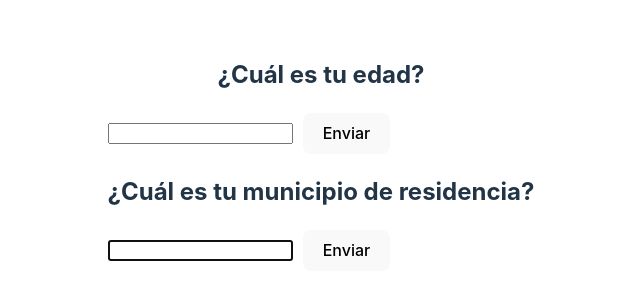
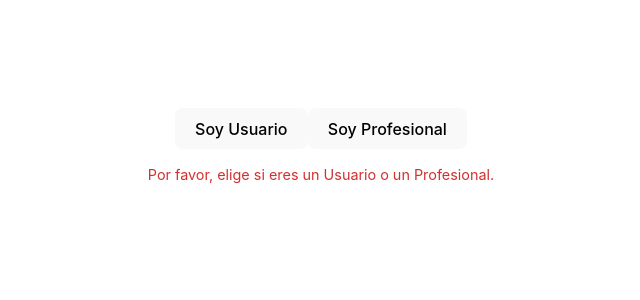
Before and after one commit to vgarri/desafioTripulacionesG1, a React (Vite) app in the folder client/: page / in a window 1280 px wide. Shown: the part 246-546 px from the top of the page, without its empty margins (319-959 px from the left). Built offline with nearby package versions, Linux system fonts and the light colour scheme.

Commit message:
Add/formularioSanitarioProfesional

```diff
--- a/client/src/components/Main/ChatbotSanitario/ChatbotSanitario.jsx
+++ b/client/src/components/Main/ChatbotSanitario/ChatbotSanitario.jsx
@@ -1,4 +1,5 @@
-import { useState } from "react";
+import React, { useState } from "react";
+
 
 const initialData = {
   municipio_residencia: "",
@@ -6,137 +7,183 @@ const initialData = {
   ambito_laboral: "",
   especialidad: "",
   vih_usuario: "",
-  vih_diagnostico: "",
-  vih_tratamiento: "",
+  vih_diagnostico: "No tengo",
+  vih_tratamiento: "No tengo",
   ha_tratado_vih: "",
   como_conocio_felgtbi: "",
 };
 
-function Chatbot() {
+function ChatbotSanitario() {
   const [formData, setFormData] = useState(initialData);
   const [currentStep, setCurrentStep] = useState(0);
   const [inputValue, setInputValue] = useState("");
   const [error, setError] = useState("");
 
-  // Definir las preguntas y validaciones
   const steps = [
     {
       key: "municipio_residencia",
-      question: "¿Cuál es tu municipio de residencia?",
+      question: "¿En qué municipio resides?",
       validate: (value) => value.trim().length > 0,
       errorMessage: "Por favor, ingresa tu municipio de residencia.",
     },
     {
       key: "ccaa",
-      question: "¿Cuál es tu comunidad autónoma?",
+      question: "¿En qué comunidad autónoma resides?",
       validate: (value) => value.trim().length > 0,
       errorMessage: "Por favor, ingresa tu comunidad autónoma.",
     },
     {
       key: "ambito_laboral",
-      question: "¿Cuál es tu ámbito laboral?",
+      question: "¿En qué ámbito laboral trabajas?",
       validate: (value) => value.trim().length > 0,
-      errorMessage: "Por favor, especifica tu ámbito laboral.",
+      errorMessage: "Por favor, ingresa tu ámbito laboral.",
     },
     {
       key: "especialidad",
       question: "¿Cuál es tu especialidad?",
       validate: (value) => value.trim().length > 0,
-      errorMessage: "Por favor, especifica tu especialidad.",
+      errorMessage: "Por favor, ingresa tu especialidad.",
     },
     {
       key: "vih_usuario",
-      question: "¿Eres usuario con vih? (Sí o No)",
-      validate: (value) => ["sí", "no"].includes(value.toLowerCase()),
-      errorMessage: "Por favor, responde con 'Sí' o 'No'.",
+      question: "¿El paciente tiene vih?",
+      validate: (value) => ["si", "no", "No sabe / No contesta"].includes(value.toLowerCase()),
+      errorMessage: "Por favor, selecciona una respuesta.",
     },
     {
       key: "vih_diagnostico",
-      question: "¿Cuál es tu fecha de diagnóstico de vih? (formato: YYYY-MM-DD)",
-      validate: (value) => /^\d{4}-\d{2}-\d{2}$/.test(value),
-      errorMessage: "Por favor, ingresa una fecha válida (formato: YYYY-MM-DD).",
+      question: "¿Cuándo recibiste el diagnóstico de vih? ejemplo: entre 1 y 3 meses o mas de un año",
+      options: ["Menos de un mes", "Entre 1 y 3 meses", "Entre 3 y 12 meses", "Más de un año"],
+      validate: (value) => ["menos de un mes", "entre 1 y 3 meses", "entre 3 y 12 meses", "más de un año"].includes(value.toLowerCase()),
+      errorMessage: "Por favor, selecciona una opción válida.",
+      conditional: (formData) => formData.vih_usuario.toLowerCase() === "si",
     },
     {
       key: "vih_tratamiento",
-      question: "¿Estás recibiendo tratamiento para el vih? (Sí o No)",
-      validate: (value) => ["sí", "no"].includes(value.toLowerCase()),
-      errorMessage: "Por favor, responde con 'Sí' o 'No'.",
+      question: "¿Desde cuándo recibes tratamiento para el vih? ejemplo: entre 1 y 3 meses o mas de un año",
+      options: ["Menos de un mes", "Entre 1 y 3 meses", "Entre 3 y 12 meses", "Más de un año"],
+      validate: (value) => ["menos de un mes", "entre 1 y 3 meses", "entre 3 y 12 meses", "más de un año"].includes(value.toLowerCase()),
+      errorMessage: "Por favor, selecciona una opción válida.",
+      conditional: (formData) => formData.vih_usuario.toLowerCase() === "sí",
     },
     {
       key: "ha_tratado_vih",
-      question: "¿Has tratado el vih con alguien? (Sí o No)",
-      validate: (value) => ["sí", "no"].includes(value.toLowerCase()),
+      question: "¿Has tratado anteriormente con personas con vih?", // Se cambió de 'pro_vih_profesional' a 'ha_tratado_vih'
+      validate: (value) => ["si", "no"].includes(value.toLowerCase()),
       errorMessage: "Por favor, responde con 'Sí' o 'No'.",
     },
     {
       key: "como_conocio_felgtbi",
-      question: "¿Cómo conociste FELGTBI?",
+      question: "¿Cómo has conocido a la FELGTBI+?", // Se cambió de 'conocer_felgtbi' a 'como_conocio_felgtbi'
       validate: (value) => value.trim().length > 0,
-      errorMessage: "Por favor, especifica cómo conociste FELGTBI.",
+      errorMessage: "Por favor, ingresa cómo conociste la FELGTBI+.",
     },
   ];
 
   const currentQuestion = steps[currentStep];
 
-  const handleSubmitAnswer = () => {
+  const handleConditionalSkip = (value) => {
+    if (currentQuestion.key === "vih_usuario") {
+      if (value.toLowerCase() === "no") {
+        setCurrentStep(steps.findIndex((step) => step.key === "ha_tratado_vih"));
+        return true;
+      }
+    }
+    if (currentQuestion.key === "vih_tratamiento" && formData.vih_usuario.toLowerCase() === "si") {
+      if (value.toLowerCase() === "no") {
+        setCurrentStep(steps.findIndex((step) => step.key === "ha_tratado_vih"));
+        return true;
+      }
+    }
+    return false;
+  };
+
+  const handleSubmit = async () => {
     if (currentQuestion.validate(inputValue)) {
-      setFormData({ ...formData, [currentQuestion.key]: inputValue });
+      const updatedValue = currentQuestion.key === "edad" ? Number(inputValue) : inputValue;
+      setFormData({ ...formData, [currentQuestion.key]: updatedValue });
       setInputValue("");
       setError("");
 
+      if (!handleConditionalSkip(inputValue)) {
         if (currentStep < steps.length - 1) {
           setCurrentStep(currentStep + 1);
+        } else {
+          setCurrentStep(steps.length);
+        }
       }
     } else {
       setError(currentQuestion.errorMessage);
     }
   };
 
-  const handleSubmitForm = async () => {
+  const sendForm = async () => {
+    const formDataToSend = {
+      ...formData,
+      vih_diagnostico: formData.vih_diagnostico || "No tengo",
+      vih_tratamiento: formData.vih_tratamiento || "No tengo",
+    };
+
+    console.log("Form Data to Send: ", formDataToSend);
+
+    const missingFields = Object.keys(formDataToSend).filter(key => !formDataToSend[key].trim() && key !== 'vih_tratamiento' && key !== 'vih_diagnostico');
+    if (missingFields.length > 0) {
+      alert(`Faltan campos obligatorios: ${missingFields.join(", ")}`);
+      return;
+    }
+
     try {
       const response = await fetch("http://52.214.54.221:8000/respuesta-profesional", {
         method: "POST",
         headers: {
           "Content-Type": "application/json",
         },
-        body: JSON.stringify(formData),
+        body: JSON.stringify(formDataToSend),
       });
 
       if (!response.ok) {
-        throw new Error("Error al enviar los datos");
+        const errorData = await response.json();
+        console.error("Detalles del error:", errorData);
       }
-      alert("Datos enviados correctamente");
+      console.log("Datos enviados correctamente:", formDataToSend);
     } catch (error) {
       console.error(error);
-      alert("Hubo un error al enviar los datos");
+      alert("Hubo un error al enviar los datos: " + error.message);
     }
   };
 
   return (
     <div>
+      <div>
+        {steps.slice(0, currentStep).map((step, index) => (
+          <div key={index}>
+            <div>{step.question}</div>
+            <div>{formData[step.key]}</div>
+          </div>
+        ))}
         {currentStep < steps.length ? (
           <div>
             <h2>{currentQuestion.question}</h2>
-          <div style={{ display: "flex", gap: "10px", alignItems: "center" }}>
+            <div>
               <input
                 type="text"
                 value={inputValue}
                 onChange={(e) => setInputValue(e.target.value)}
                 autoFocus
               />
-            <button onClick={handleSubmitAnswer}>Enviar</button>
+              <button onClick={handleSubmit}>Enviar</button>
             </div>
-          {error && <p style={{ color: "red" }}>{error}</p>}
+            {error && <p>{error}</p>}
           </div>
         ) : (
           <div>
             <h2>¡Formulario completo!</h2>
-          <pre>{JSON.stringify(formData, null, 2)}</pre>
-          <button onClick={handleSubmitForm}>Enviar todo</button>
+            <button onClick={sendForm}>Enviar respuestas</button>
           </div>
         )}
+      </div>
     </div>
   );
 }
 
-export default Chatbot;
+export default ChatbotSanitario;
--- a/client/src/components/Main/Main.jsx
+++ b/client/src/components/Main/Main.jsx
@@ -1,11 +1,38 @@
-import React from "react";
+import React, { useState } from "react";
 import Chatbot from "./chatbot/Chatbot";
 import ChatbotSanitario from "./ChatbotSanitario/ChatbotSanitario";
+
 const Main = () => {
-  return <div>
-    < Chatbot/>
-    <ChatbotSanitario />
-  </div>;
+  const [isProfesional, setIsProfesional] = useState(null); // Estado para determinar si es profesional o usuario
+
+  const handleUserClick = () => {
+    setIsProfesional(false); // Cuando elige usuario, muestra Chatbot
+  };
+
+  const handleProfesionalClick = () => {
+    setIsProfesional(true); // Cuando elige profesional, muestra ChatbotSanitario
+  };
+
+  return (
+    <div>
+      {/* Solo mostrar los botones si no se ha hecho una selección */}
+      {isProfesional === null && (
+        <div>
+          <button onClick={handleUserClick}>Soy Usuario</button>
+          <button onClick={handleProfesionalClick}>Soy Profesional</button>
+        </div>
+      )}
+
+      {/* Mostrar el componente correspondiente según la selección */}
+      {isProfesional === null ? (
+        <p>Por favor, elige si eres un Usuario o un Profesional.</p>
+      ) : isProfesional ? (
+        <ChatbotSanitario /> // Muestra ChatbotSanitario si es Profesional
+      ) : (
+        <Chatbot /> // Muestra Chatbot si es Usuario
+      )}
+    </div>
+  );
 };
 
 export default Main;
--- a/client/src/components/Main/chatbot/Chatbot.jsx
+++ b/client/src/components/Main/chatbot/Chatbot.jsx
@@ -1,4 +1,5 @@
 import { useState } from "react";
+import '../../../styles/Styles.scss';
 
 const initialData = {
   edad: "",
@@ -62,35 +63,35 @@ function Chatbot() {
       key: "situacion_afectiva",
       question: "¿Cuál es tu situación afectiva?",
       validate: (value) => value.trim().length > 0,
-      errorMessage: "Por favor, especifica tu situación afectiva.",
+      errorMessage: "Por favor, ingresa tu situación afectiva.",
     },
     {
       key: "tiene_vih",
-      question: "¿Tienes vih? (Sí o No)",
+      question: "¿Tienes diagnóstico previo de vih?",
       validate: (value) => ["si", "no"].includes(value.toLowerCase()),
       errorMessage: "Por favor, responde con 'Si' o 'No'.",
     },
     {
       key: "fecha_diagnostico",
-      question: "¿Cuándo recibiste el diagnóstico?",
+      question: "¿Cuándo recibiste el diagnóstico de vih? ejemplo: entre 1 y 3 meses o mas de un año",
       options: ["Menos de un mes", "Entre 1 y 3 meses", "Entre 3 y 12 meses", "Más de un año"],
       validate: (value) => ["menos de un mes", "entre 1 y 3 meses", "entre 3 y 12 meses", "más de un año"].includes(value.toLowerCase()),
       errorMessage: "Por favor, selecciona una opción válida.",
-      conditional: (formData) => formData.tiene_vih.toLowerCase() === "si",
+      conditional: (formData) => formData.vih_usuario.toLowerCase() === "si",
     },
     {
       key: "fecha_inicio_tratamiento",
-      question: "¿Desde cuándo recibes tratamiento?",
+      question: "¿Desde cuándo recibes tratamiento para el vih? ejemplo: entre 1 y 3 meses o mas de un año",
       options: ["Menos de un mes", "Entre 1 y 3 meses", "Entre 3 y 12 meses", "Más de un año"],
       validate: (value) => ["menos de un mes", "entre 1 y 3 meses", "entre 3 y 12 meses", "más de un año"].includes(value.toLowerCase()),
       errorMessage: "Por favor, selecciona una opción válida.",
-      conditional: (formData) => formData.tiene_vih.toLowerCase() === "si",
+      conditional: (formData) => formData.vih_usuario.toLowerCase() === "sí",
     },
     {
       key: "hablado_con_alguien",
-      question: "¿Has hablado con alguien sobre esto? (Sí o No)",
+      question: "¿Has hablado con alguien sobre el VIH?",
       validate: (value) => ["si", "no"].includes(value.toLowerCase()),
-      errorMessage: "Por favor, responde con 'Si' o 'No'.",
+      errorMessage: "Por favor, responde con 'Sí' o 'No'.",
     },
     {
       key: "como_conocio_felgtbi",
@@ -102,31 +103,30 @@ function Chatbot() {
 
   const currentQuestion = steps[currentStep];
 
-  const handleConditionalSteps = (value) => {
+  const handleConditionalSkip = (value) => {
     if (currentQuestion.key === "tiene_vih") {
       if (value.toLowerCase() === "si") {
         setCurrentStep(steps.findIndex((step) => step.key === "fecha_diagnostico"));
       } else {
         setCurrentStep(steps.findIndex((step) => step.key === "como_conocio_felgtbi"));
       }
-      return true; // Indica que manejó el salto condicional
+      return true;
     }
     return false;
   };
 
-  const handleSubmitAnswer = () => {
+  const handleSubmit = async () => {
     if (currentQuestion.validate(inputValue)) {
-      const updatedValue = currentQuestion.key === "edad" ? Number(inputValue) : inputValue; // Convertir edad a número
+      const updatedValue = currentQuestion.key === "edad" ? Number(inputValue) : inputValue;
       setFormData({ ...formData, [currentQuestion.key]: updatedValue });
       setInputValue("");
       setError("");
 
-      if (!handleConditionalSteps(inputValue)) {
-        // Avanzar al siguiente paso o finalizar
+      if (!handleConditionalSkip(inputValue)) {
         if (currentStep < steps.length - 1) {
           setCurrentStep(currentStep + 1);
         } else {
-          setCurrentStep(steps.length); // Marcar el formulario como completo
+          setCurrentStep(steps.length);
         }
       }
     } else {
@@ -134,7 +134,7 @@ function Chatbot() {
     }
   };
 
-  const handleSubmitForm = async () => {
+  const sendForm = async () => {
     try {
       const response = await fetch("http://52.214.54.221:8000/respuesta-usuario", {
         method: "POST",
@@ -145,47 +145,43 @@ function Chatbot() {
       });
 
       if (!response.ok) {
-        throw new Error("Error al enviar los datos");
+        const errorData = await response.json();
+        throw new Error(`Error al enviar los datos: ${errorData.message || response.statusText}`);
       }
-      alert("Datos enviados correctamente");
+      console.log("Datos enviados correctamente:", formData);
     } catch (error) {
       console.error(error);
-      alert("Hubo un error al enviar los datos");
+      alert("Hubo un error al enviar los datos: " + error.message);
     }
   };
 
   return (
     <div>
-      {/* Renderizado del chat */}
       <div>
-        {/* Mostrar todas las preguntas y respuestas previas */}
         {steps.slice(0, currentStep).map((step, index) => (
           <div key={index}>
             <div>{step.question}</div>
             <div>{formData[step.key]}</div>
           </div>
         ))}
-
-        {/* Mostrar la pregunta actual */}
         {currentStep < steps.length ? (
           <div>
             <h2>{currentQuestion.question}</h2>
-            <div style={{ display: "flex", gap: "10px", alignItems: "center" }}>
+            <div>
               <input
                 type="text"
                 value={inputValue}
                 onChange={(e) => setInputValue(e.target.value)}
                 autoFocus
               />
-              <button onClick={handleSubmitAnswer}>Enviar</button>
+              <button onClick={handleSubmit}>Enviar</button>
             </div>
-            {error && <p style={{ color: "red" }}>{error}</p>}
+            {error && <p>{error}</p>}
           </div>
         ) : (
           <div>
             <h2>¡Formulario completo!</h2>
-            <pre>{JSON.stringify(formData, null, 2)}</pre>
-            <button onClick={handleSubmitForm}>Enviar respuestas</button>
+            <button onClick={sendForm}>Enviar respuestas</button>
           </div>
         )}
       </div>
--- /dev/null
+++ b/client/src/styles/Styles.scss
@@ -0,0 +1,106 @@
+.chatbot-container {
+    display: flex;
+    flex-direction: column;
+    justify-content: flex-start;
+    align-items: center;
+    padding: 1rem;
+    max-width: 600px;
+    margin: auto;
+    background: #f9f9f9;
+    border-radius: 10px;
+    box-shadow: 0 4px 6px rgba(0, 0, 0, 0.1);
+
+    @media (max-width: 768px) {
+      padding: 0.5rem;
+    }
+  }
+
+  .chat-messages {
+    display: flex;
+    flex-direction: column;
+    gap: 1rem;
+    width: 100%;
+    max-height: 60vh;
+    overflow-y: auto;
+    margin-bottom: 1rem;
+
+    .message {
+      display: flex;
+      align-items: center;
+      max-width: 80%;
+      padding: 0.8rem;
+      border-radius: 20px;
+      font-size: 1rem;
+      line-height: 1.5;
+      word-wrap: break-word;
+
+      &.bot {
+        background-color: #e0f7fa;
+        align-self: flex-start;
+        border-radius: 20px 20px 20px 5px;
+      }
+
+      &.user {
+        background-color: #c5cae9;
+        align-self: flex-end;
+        border-radius: 20px 20px 5px 20px;
+      }
+    }
+  }
+
+  .chat-input {
+    display: flex;
+    align-items: center;
+    justify-content: space-between;
+    width: 100%;
+    padding: 0.5rem;
+    background: #fff;
+    border: 1px solid #ccc;
+    border-radius: 10px;
+
+    input[type="text"] {
+      flex-grow: 1;
+      padding: 0.5rem;
+      border: none;
+      border-radius: 5px;
+      font-size: 1rem;
+      outline: none;
+      margin-right: 0.5rem;
+
+      @media (max-width: 768px) {
+        font-size: 0.9rem;
+      }
+    }
+
+    button {
+      padding: 0.5rem 1rem;
+      background-color: #03a9f4;
+      color: #fff;
+      font-size: 1rem;
+      border: none;
+      border-radius: 5px;
+      cursor: pointer;
+      transition: background-color 0.3s ease;
+
+      &:hover {
+        background-color: #0288d1;
+      }
+
+      @media (max-width: 768px) {
+        font-size: 0.9rem;
+      }
+    }
+  }
+
+  h2 {
+    font-size: 1.5rem;
+    margin-bottom: 1rem;
+    color: #333;
+    text-align: center;
+  }
+
+  p {
+    color: #d32f2f;
+    font-size: 0.9rem;
+    text-align: center;
+  }
```
Lines whose indentation alone changed are shown as unchanged.
